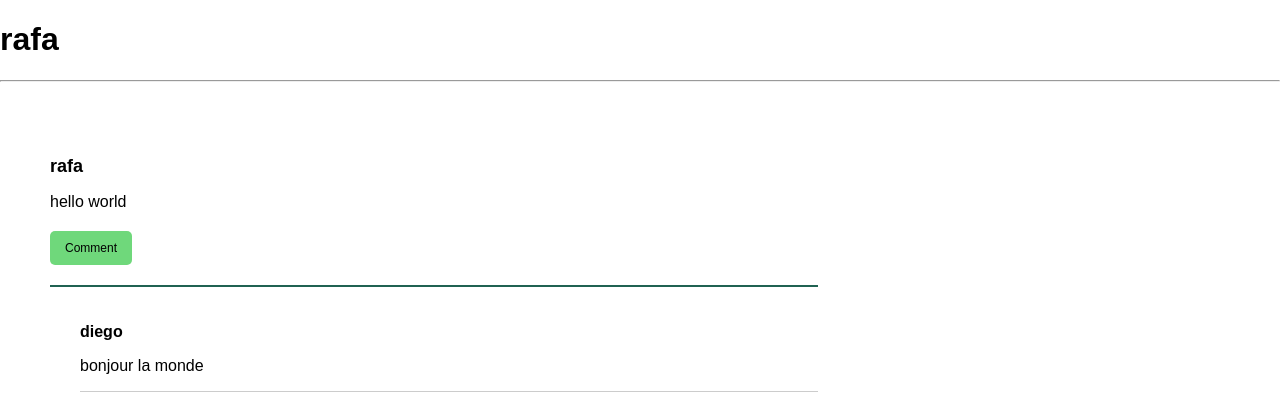
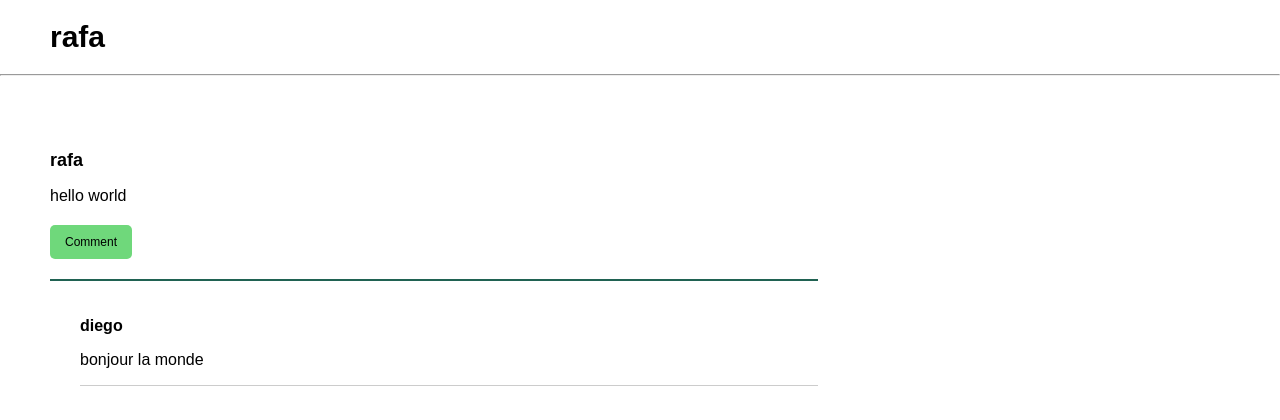
Before and after one commit to pabloverat/squawk, a Flask app: page /user/1 in a window 1280 px wide. Shown: the part 58-478 px from the top of the page. Run offline with Flask 3, Linux system fonts and the light colour scheme; data comes from the database, SQL or seed files in the repository.

Commit message:
style change for username in user.html

```diff
--- a/app/templates/user.html
+++ b/app/templates/user.html
@@ -10,7 +10,7 @@
       <img src="{{ url_for('static', filename='img/squawk_long.png') }}" alt="Squawk Logo" class="logo">
       <button class="login-button">My Profile</button>
     </div>
-    <h1>{{username}}</h1>
+    <h1 class="user-header">{{username}}</h1>
     </div>
     <hr>
     <div class="board">
```
